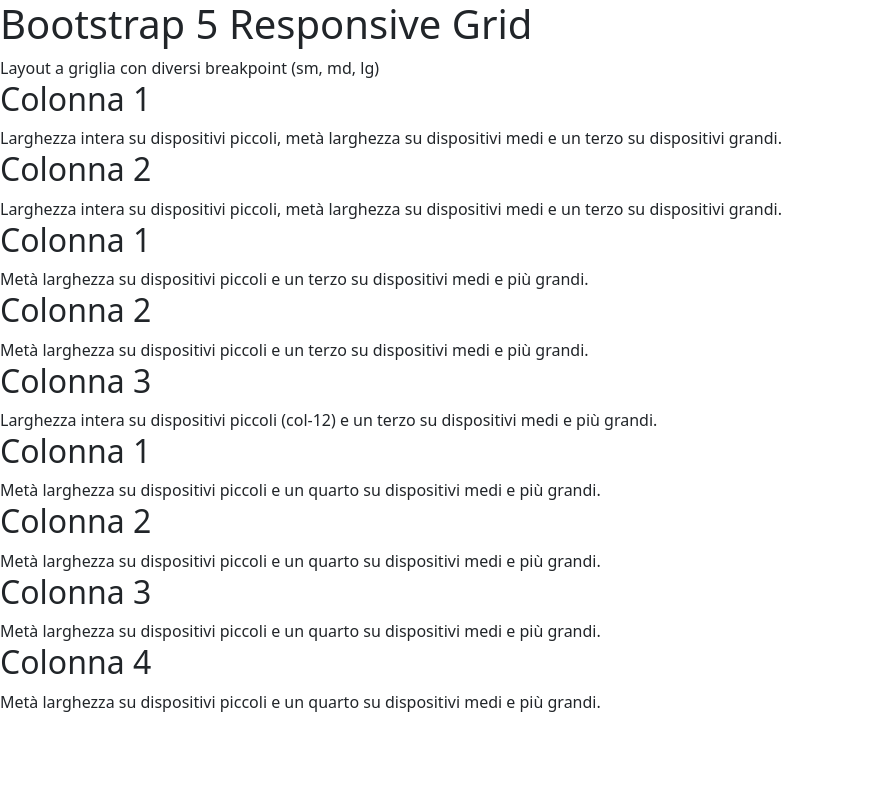
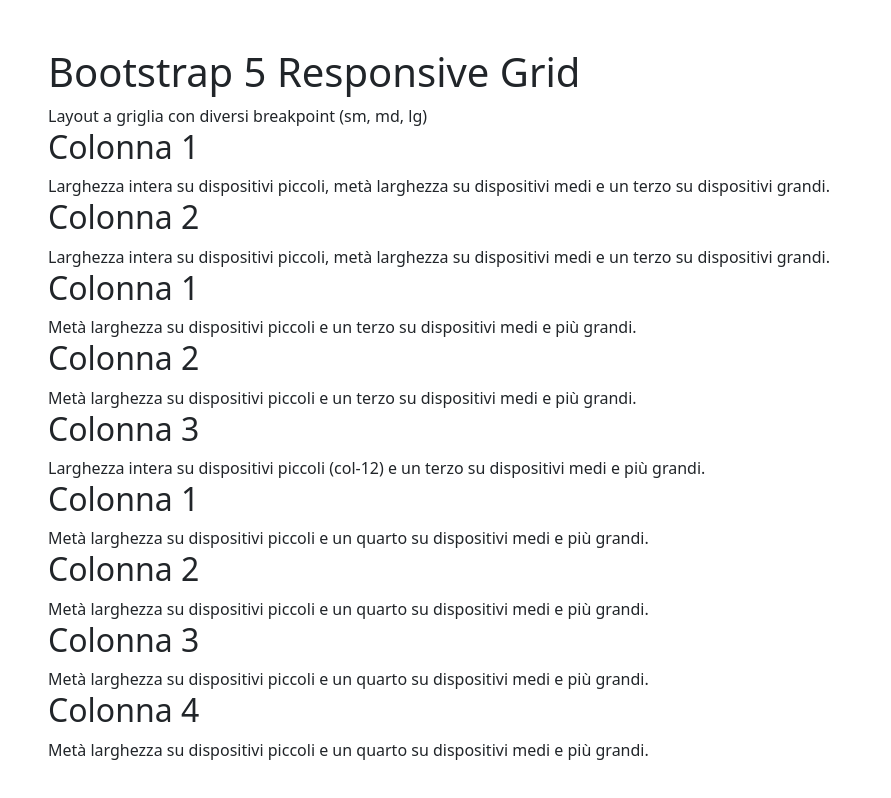
Before and after one commit to EdoardoProstamo/htmlcss-bootstrap-layout, a plain HTML site: page index.html in a window 1280 px wide. Shown: the whole page, without its empty margins (0-891 px from the left). Drawn offline with nearby package versions, Linux system fonts and the light colour scheme.

Commit message:
feat: padding

```diff
--- a/index.html
+++ b/index.html
@@ -10,7 +10,7 @@
 <body>
 
     <!-- Pagina intera -->
-    <div>
+    <div class="p-5">
         <!-- Prima sezione -->
         <div>
             <h1>Bootstrap 5 Responsive Grid</h1>
```
